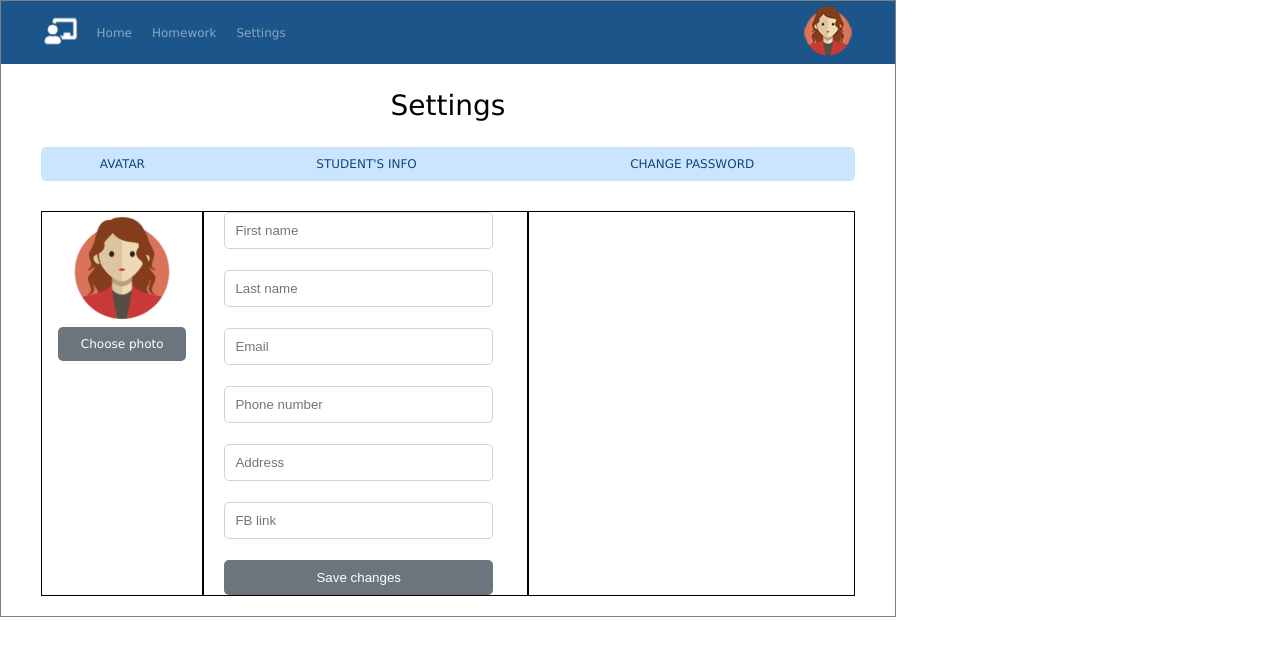
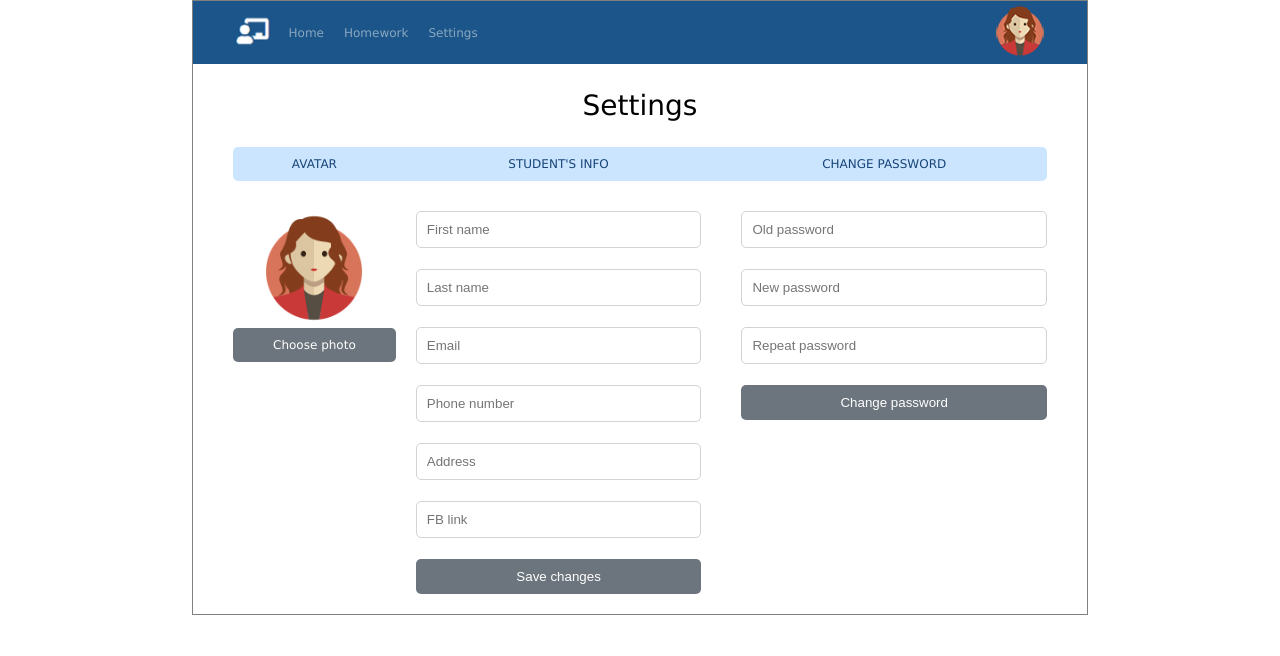
Before and after one commit to natalyaluchenkova/Homework, a plain HTML site: page index.html in a window 1280 px wide. Drawn offline with Linux system fonts and the light colour scheme.

Commit message:
Version05

```diff
--- a/index.html
+++ b/index.html
@@ -47,6 +47,12 @@
 				</div>
 				<div class='password'>
 					<form action="#" method='post' name='three' autocomplete="on">
+						<ol>
+							<li><input type="password" maxlength="20" placeholder="Old password" required></li>
+							<li><input type="password" maxlength="20" placeholder="New password" required></li>
+							<li><input type="password" maxlength="20" placeholder="Repeat password" required></li>
+							<li><button type='submit'>Change password</button></li>
+						</ol>
 
 					</form>
 				</div>
--- a/styles.css
+++ b/styles.css
@@ -8,6 +8,7 @@ body, ol, ol li, div, h1, p{
 	font-family: Verdana;
 	font-size: 12px;
 	box-sizing: border-box;
+	margin: 0 auto;
 }
 .head{
 	width: 100%;
@@ -77,9 +78,6 @@ h1{
 	box-sizing: border-box;
 	padding-top: 30px;
 }
-.photo, .info, .password{
-	border: 1px solid black;
-}
 .photo{
 	width: 20%;
 	text-align: center;
@@ -92,9 +90,8 @@ h1{
 	display: none;
 }
 .ChoosePh{
-	width: 80%;
+	width: 100%;
 	text-align: center;
-	margin: 0 10%;
 	background-color: #6c757d;
 	color: white;
 	padding: 10px 0;
@@ -110,7 +107,7 @@ label{
 }
 input{
 	padding: 10px;
-	width: 95%;
+	width: 100%;
 	margin-bottom: 21px;
 	border: 1px solid lightgrey;
 	border-radius: 5px;
@@ -121,13 +118,13 @@ button{
 	background-color: #6c757d;
 	color: white;
 	padding: 10px 0;
-	width: 95%;
+	width: 100%;
 	box-sizing: border-box;
 	border-radius: 5px;
+	cursor: pointer;
 }
-
-
-
 .password{
 	width: 40%;
+	box-sizing: border-box;
+	padding-left: 20px;
 }
```
